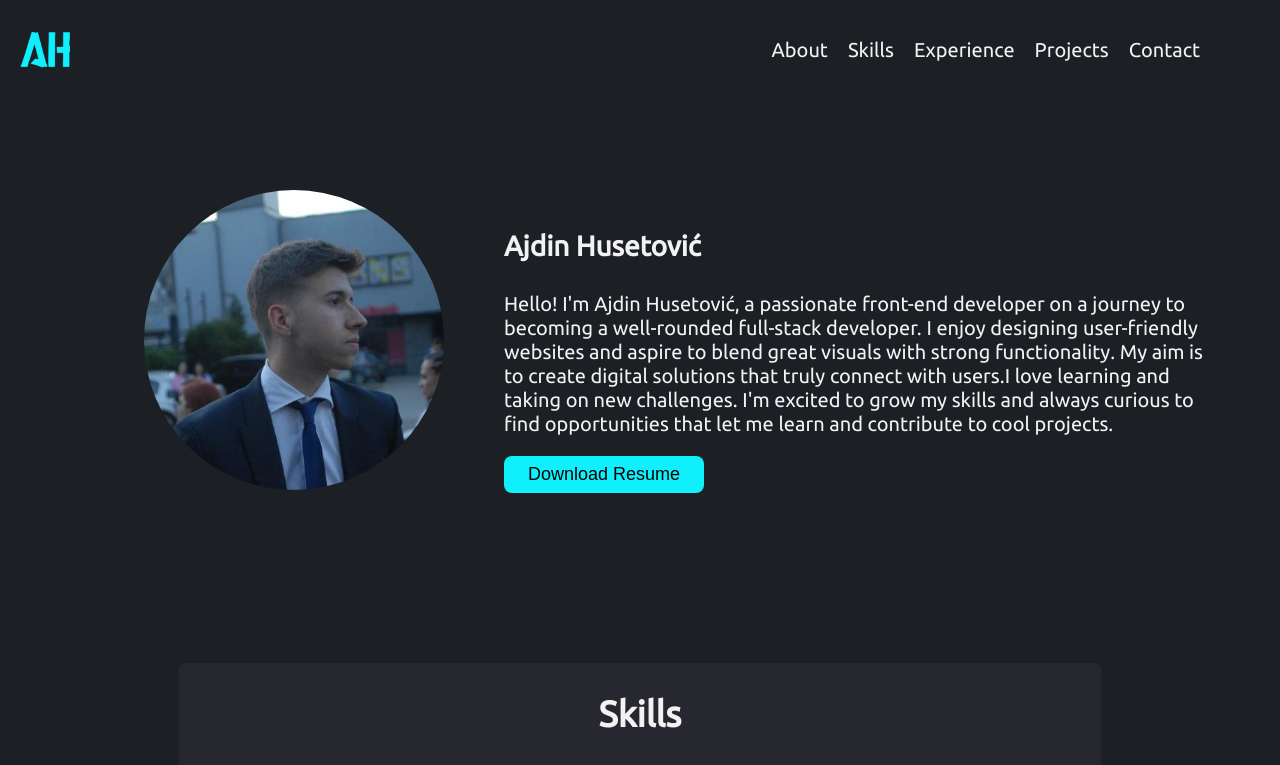
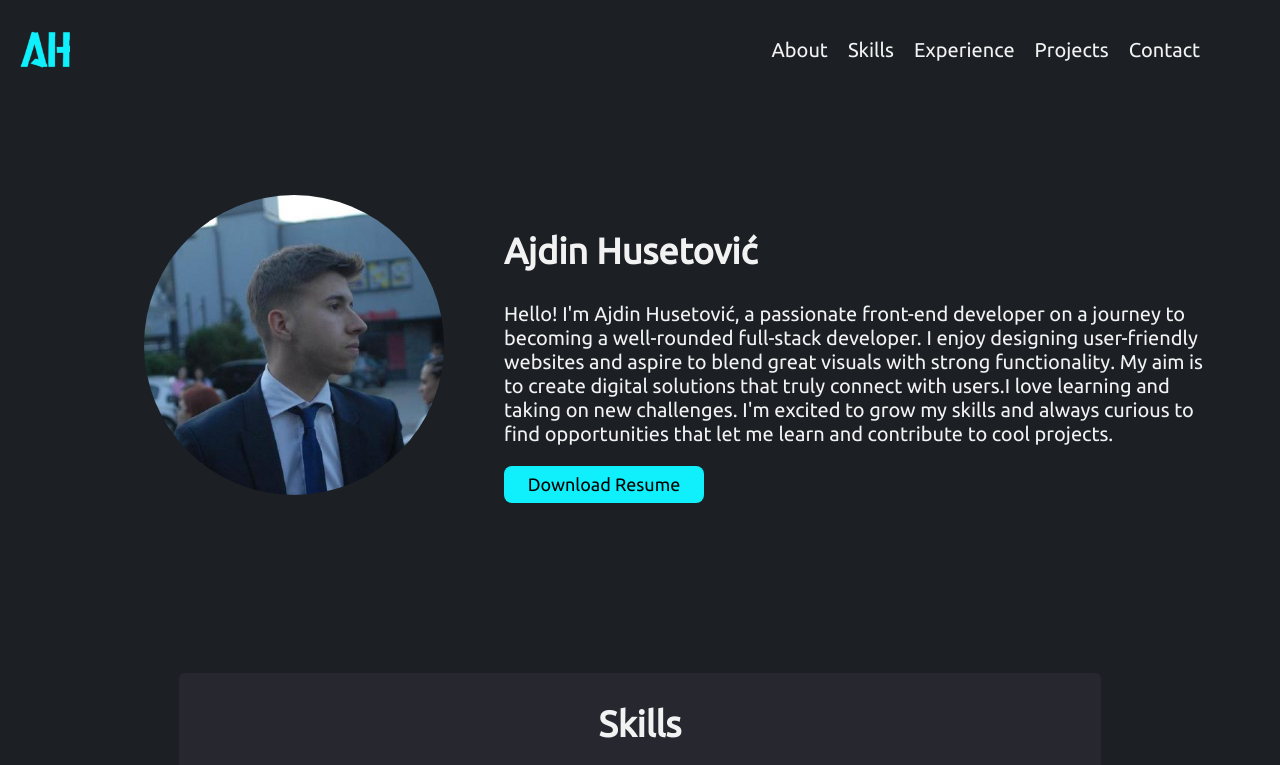
Before and after one commit to ajdinhusetovic/ajdinhusetovic.github.io, a React (Vite) app: page / in a window 1280 px wide. Shown: the top 765 px of the page. Built offline with nearby package versions, Linux system fonts and the light colour scheme.

Commit message:
Enable download resume button

```diff
--- a/src/components/intro/Intro.jsx
+++ b/src/components/intro/Intro.jsx
@@ -1,6 +1,8 @@
 import React from 'react'
 import './intro.scss'
 import mypic from '../../assets/picture.jpeg'
+import resume from '../../assets/AjdinHusetovic.pdf'
+import { motion } from 'framer-motion'
 
 export const Intro = () => {
     return (
@@ -15,7 +17,7 @@ export const Intro = () => {
                 <section className='short-about-me'>
                     <p>Hello! I'm Ajdin Husetović, a passionate front-end developer on a journey to becoming a well-rounded full-stack developer. I enjoy designing user-friendly websites and aspire to blend great visuals with strong functionality. My aim is to create digital solutions that truly connect with users.I love learning and taking on new challenges. I'm excited to grow my skills and always curious to find opportunities that let me learn and contribute to cool projects.</p>
                 </section>
-                <button className='resume-btn'>Download Resume</button>
+                <motion.a href={resume} download="AjdinHusetovic.pdf" target='_blank' whileHover={{ scale: 1.1 }} whileTap={{ scale: 0.95 }} className='resume-btn'>Download Resume</motion.a>
             </article>
         </article>
     )
--- a/src/components/intro/intro.scss
+++ b/src/components/intro/intro.scss
@@ -25,11 +25,11 @@
             margin-bottom: 10px;
 
             h1 {
-                font-size: 28px;
+                font-size: 36px;
             }
         }
 
-        button {
+        a {
             width: 200px;
             margin: 20px 0 20px 0;
             padding: 8px;
@@ -37,6 +37,10 @@
             border-radius: 8px;
             font-size: 18px;
             background-color: config.$light-blue;
+            cursor: pointer;
+            text-align: center;
+            color: black;
+            text-decoration: none;
         }
     }
 }
```
Also changed, not shown: 1 other file (tests, documents, lock files or other folders).
